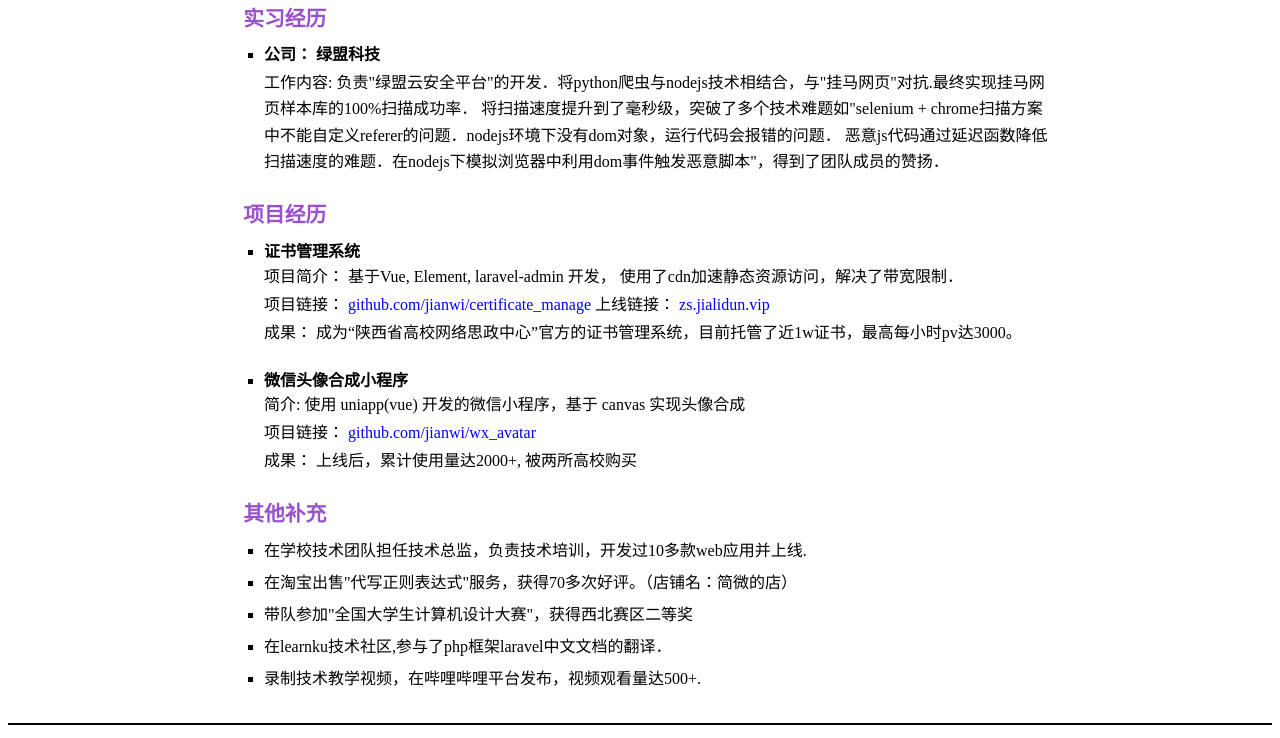
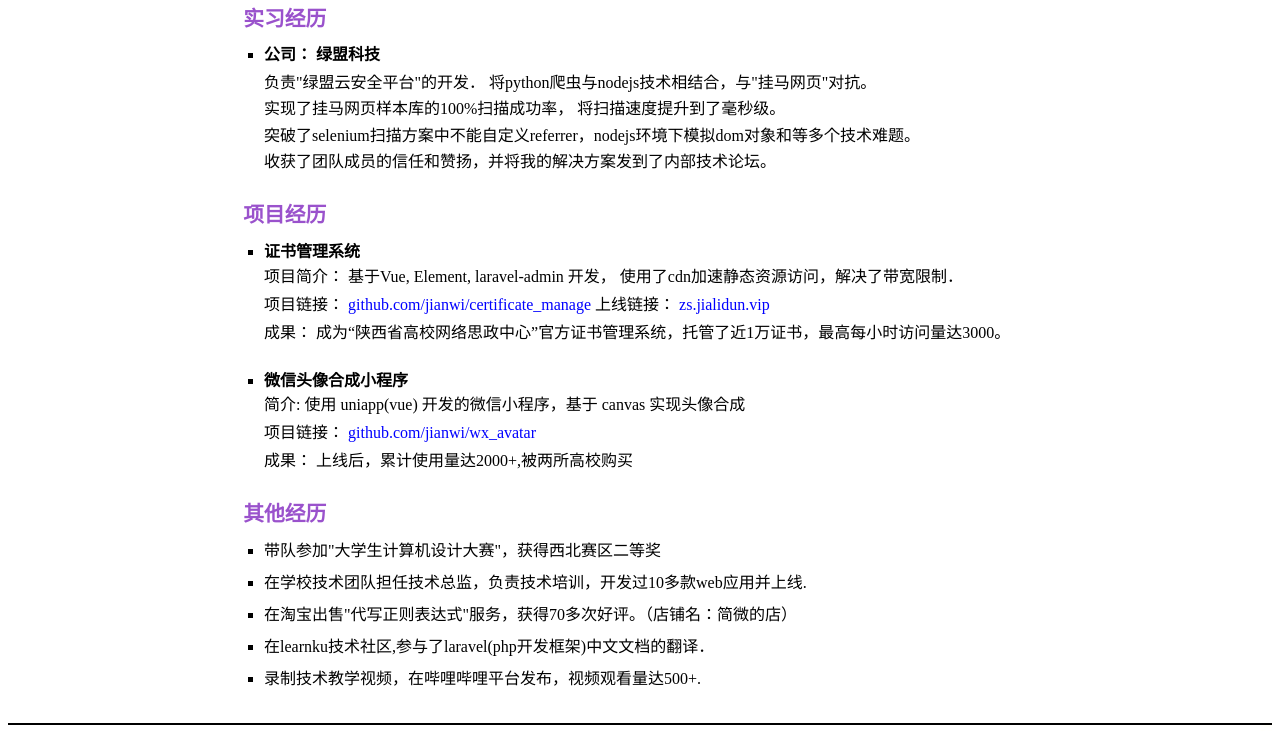
Before and after one commit to jianwi/jianli, a website: page f2e.html in a window 1280 px wide. Shown: the part 522-1260 px from the top of the page. Drawn offline with Linux system fonts and the light colour scheme.

Commit message:
优化简历

```diff
--- a/css/f2e.css
+++ b/css/f2e.css
@@ -9,7 +9,7 @@ body{
     font-family: "";
 }
 #other::before{
-    content: "其他补充";
+    content: "其他经历";
 }
 .timeline{
     display: block;
--- a/f2e.html
+++ b/f2e.html
@@ -10,7 +10,7 @@
 <div class="container">
   <div class="about_me">
     <div class="avatar">
-      <img src="img/avatar.jpg" width="90px">
+      <img src="img/avatar2020.jpg" width="110px">
     </div>
     <div class="content">
       <div>姓名：杜建军</div>
@@ -44,10 +44,11 @@
             <strong>绿盟科技</strong>
           </p>
           <p>
-            工作内容:
-            负责"绿盟云安全平台"的开发．将python爬虫与nodejs技术相结合，与"挂马网页"对抗.最终实现挂马网页样本库的100%扫描成功率．
-            将扫描速度提升到了毫秒级，突破了多个技术难题如"selenium + chrome扫描方案中不能自定义referer的问题．nodejs环境下没有dom对象，运行代码会报错的问题．
-            恶意js代码通过延迟函数降低扫描速度的难题．在nodejs下模拟浏览器中利用dom事件触发恶意脚本"，得到了团队成员的赞扬．
+            负责"绿盟云安全平台"的开发． 将python爬虫与nodejs技术相结合，与"挂马网页"对抗。<br/>
+            实现了挂马网页样本库的100%扫描成功率， 将扫描速度提升到了毫秒级。　<br/>
+            突破了selenium扫描方案中不能自定义referrer，nodejs环境下模拟dom对象和等多个技术难题。<br/>
+            收获了团队成员的信任和赞扬，并将我的解决方案发到了内部技术论坛。
+
           </p>
         </li>
       </ul>
@@ -69,7 +70,7 @@
             </p>
             <p>
               成果：
-              成为“陕西省高校网络思政中心”官方的证书管理系统，目前托管了近1w证书，最高每小时pv达3000。
+              成为“陕西省高校网络思政中心”官方证书管理系统，托管了近1万证书，最高每小时访问量达3000。
             </p>
           </div>
         </li>
@@ -85,17 +86,17 @@
           </p>
           <p>
               成果：
-            上线后，累计使用量达2000+,  被两所高校购买
+            上线后，累计使用量达2000+,被两所高校购买
           </p>
         </li>
       </ul>
     </section>
     <section class="box" id="other">
       <ul>
+        <li>带队参加"大学生计算机设计大赛"，获得西北赛区二等奖</li>
         <li>在学校技术团队担任技术总监，负责技术培训，开发过10多款web应用并上线.</li>
         <li>在淘宝出售"代写正则表达式"服务，获得70多次好评。（店铺名：简微的店）</li>
-        <li>带队参加"全国大学生计算机设计大赛"，获得西北赛区二等奖</li>
-        <li>在learnku技术社区,参与了php框架laravel中文文档的翻译．</li>
+        <li>在learnku技术社区,参与了laravel(php开发框架)中文文档的翻译．</li>
         <li>录制技术教学视频，在哔哩哔哩平台发布，视频观看量达500+.</li>
       </ul>
     </section>
```
Also changed, not shown: index.html (+3 -0 lines), img/avatar2020.jpg (added).
